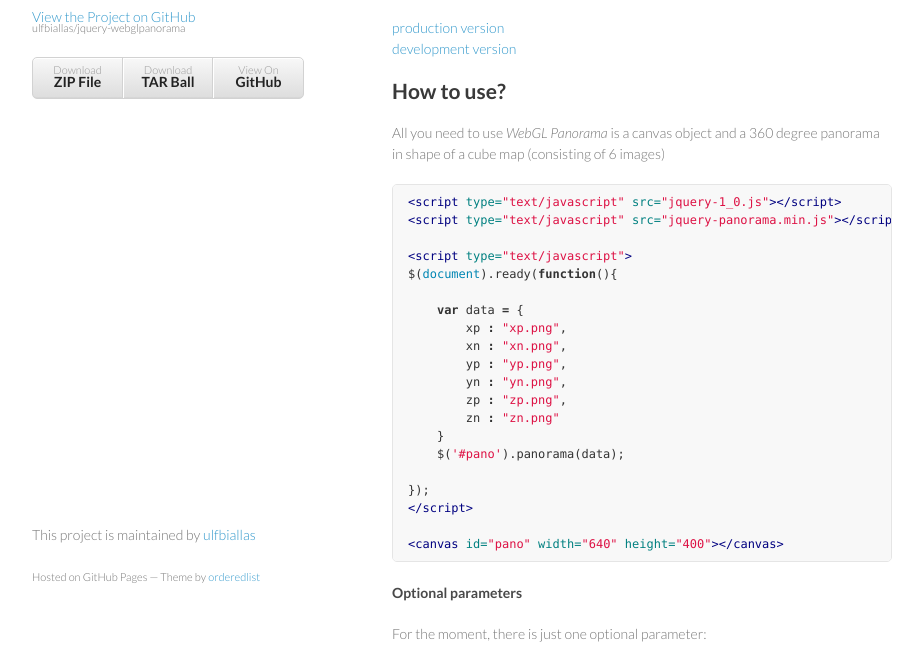
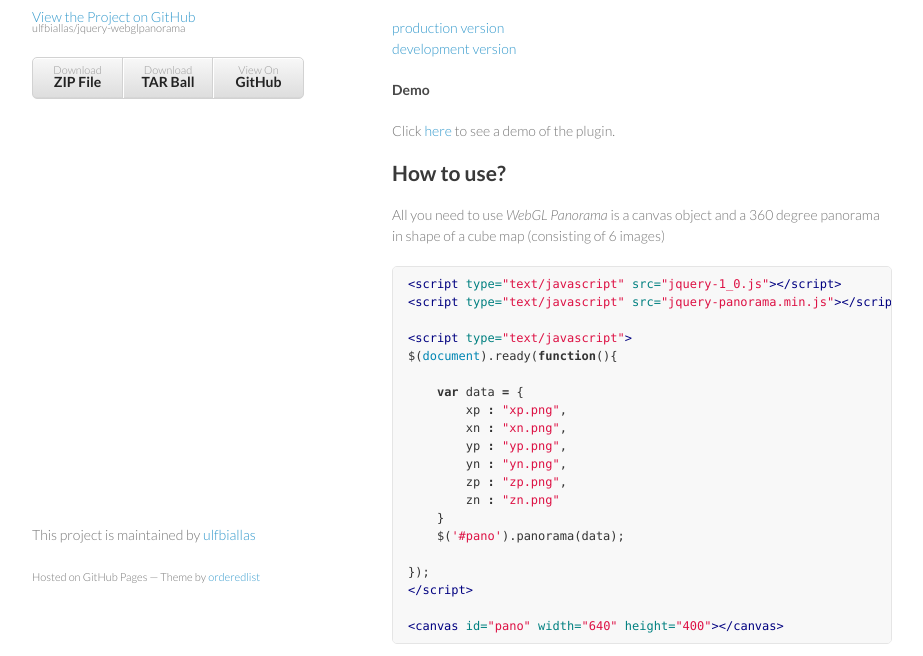
Before and after one commit to ulfbiallas/jquery-webglpanorama, a plain HTML site: page index.html in a window 1280 px wide. Shown: the part 144-800 px from the top of the page, without its empty margins (178-1101 px from the left). Drawn offline with Linux system fonts and the light colour scheme.

```diff
--- a/index.html
+++ b/index.html
@@ -34,6 +34,11 @@
 <a name="downloads" class="anchor" href="#downloads"><span class="octicon octicon-link"></span></a>Downloads</h4>
 
 <p><a href="https://github.com/ulfbiallas/jquery-webglpanorama/raw/master/src/jquery-webglpanorama.min.js">production version</a><br><a href="https://github.com/ulfbiallas/jquery-webglpanorama/raw/master/src/jquery-webglpanorama.js">development version</a></p>
+
+<h4>
+<a name="demo" class="anchor" href="#demo"><span class="octicon octicon-link"></span></a>Demo</h4>
+
+<p>Click <a href="http://ulfbiallas.github.io/jquery-webglpanorama/demo.html">here</a> to see a demo of the plugin.</p>
 
 <h2>
 <a name="how-to-use" class="anchor" href="#how-to-use"><span class="octicon octicon-link"></span></a>How to use?</h2>
```
Also changed, not shown: params.json (+1 -1 lines).
